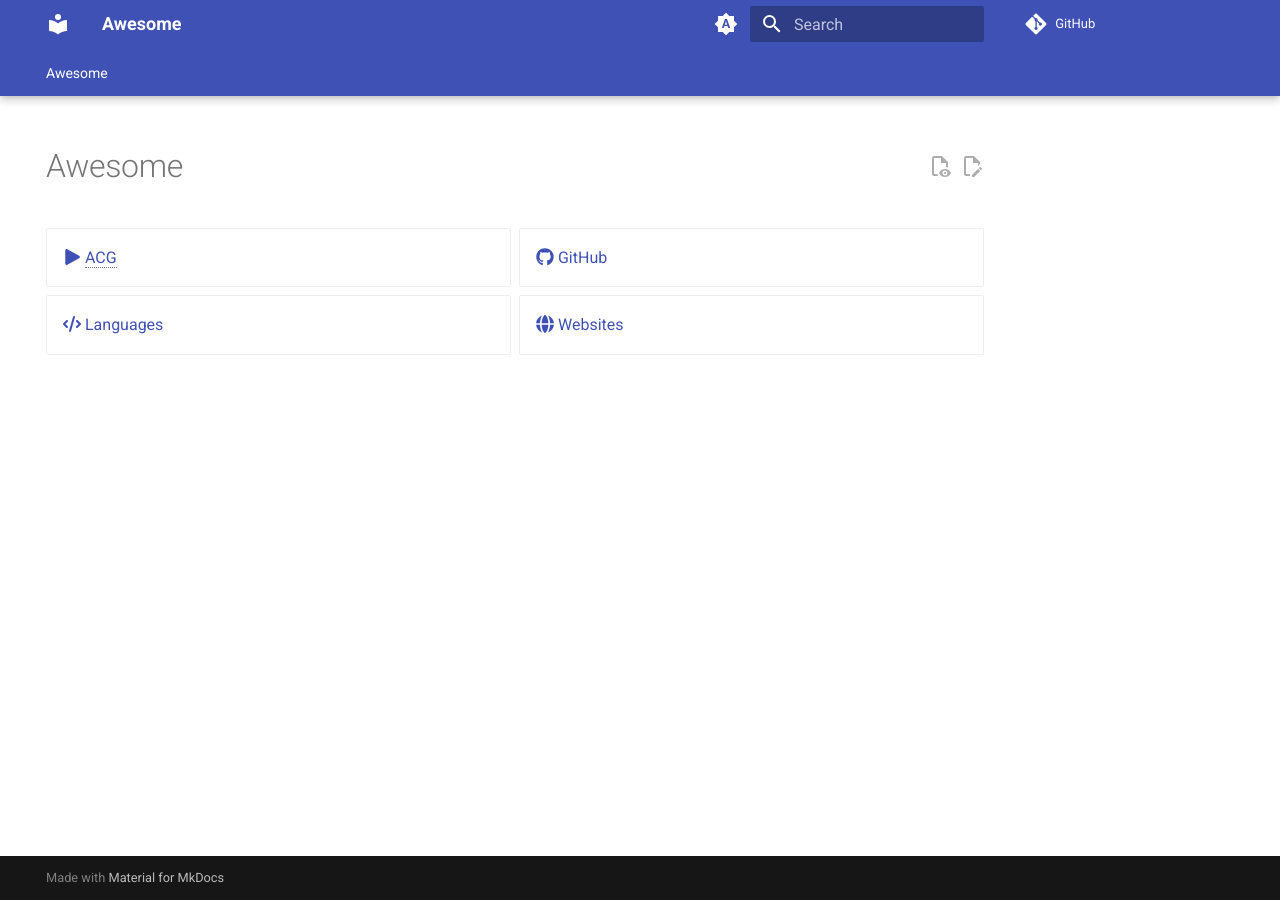
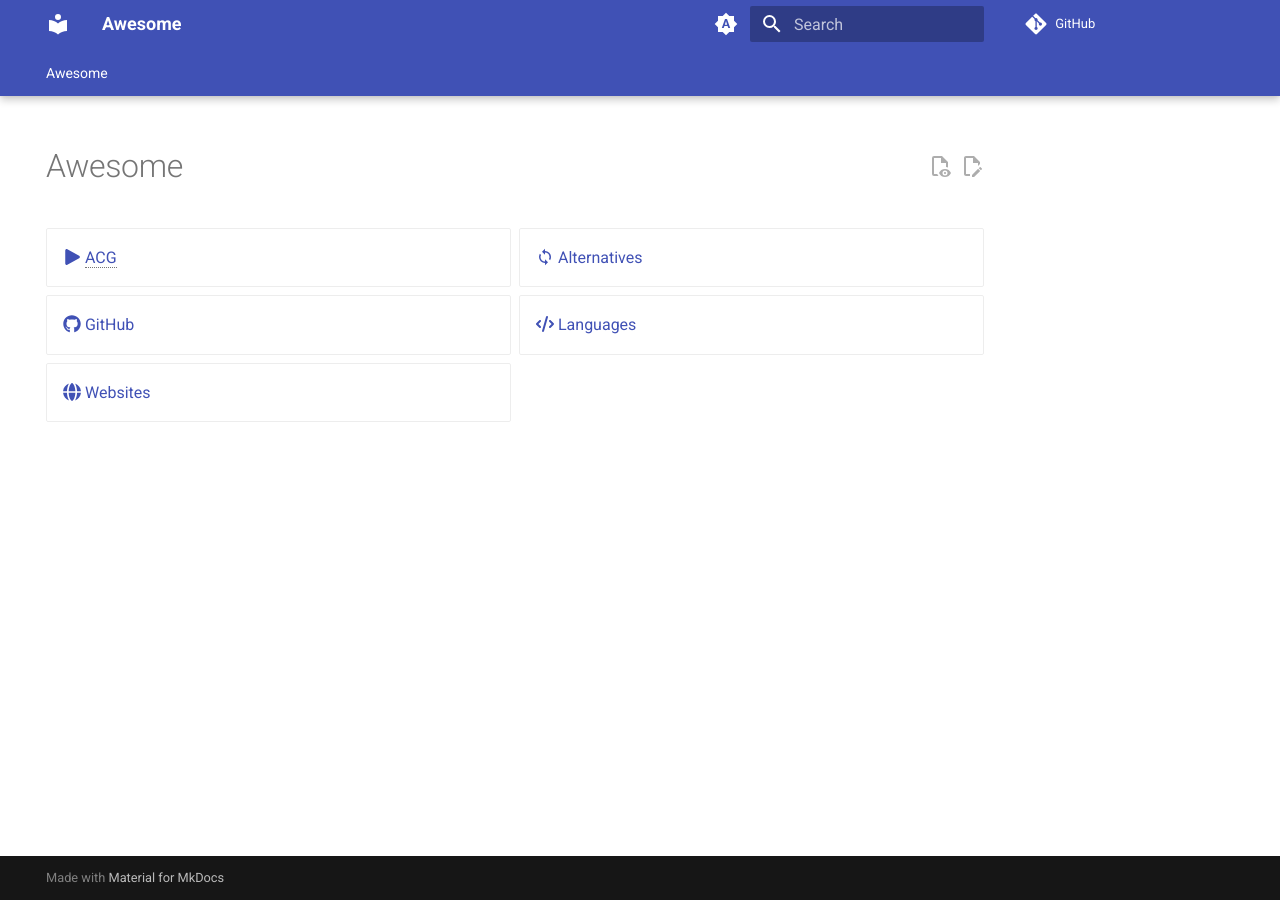
Before and after one commit to liblaf/awesome, an MkDocs documentation site: the page built from docs/index.md, in a window 1280 px wide. Built offline with MkDocs 1.6.1 and Material for MkDocs 9.7.7, drawn with Linux system fonts in a browser that asks for light colours; comment, search, counter and statistics services are not loaded.

Commit message:
feat(docs): add alternatives.md to documentation
Add alternatives.md to the list of documents generated in the docs folder. This change enhances the documentation by including information about alternatives to the main content.

```diff
--- a/docs/index.md
+++ b/docs/index.md
@@ -9,6 +9,7 @@ hide:
 <div class="cards grid links" markdown>
 
 - [:fontawesome-solid-play: ACG](./acg.md)
+- [:material-sync: Alternatives](./alternatives.md)
 - [:fontawesome-brands-github: GitHub](./github.md)
 - [:fontawesome-solid-code: Languages](./languages.md)
 - [:fontawesome-solid-globe: Websites](./websites.md)
```
Also changed, not shown: 2 other files.
